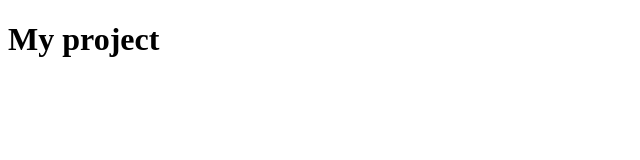
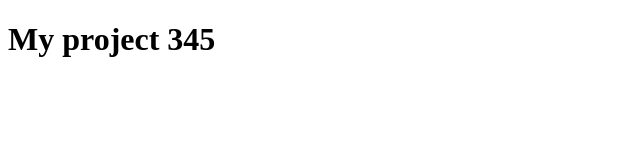
Before and after one commit to DVeklich/project, a plain HTML site: page index.html in a window 1280 px wide. Shown: the full height of the page, 0-640 px from the left. Drawn offline with Linux system fonts and the light colour scheme.

Commit message:
title was changed 2

```diff
--- a/index.html
+++ b/index.html
@@ -7,6 +7,6 @@
   <title>My project</title>
 </head>
 <body>
-  <h1>My project</h1>
+  <h1>My project 345</h1>
 </body>
 </html>
```
